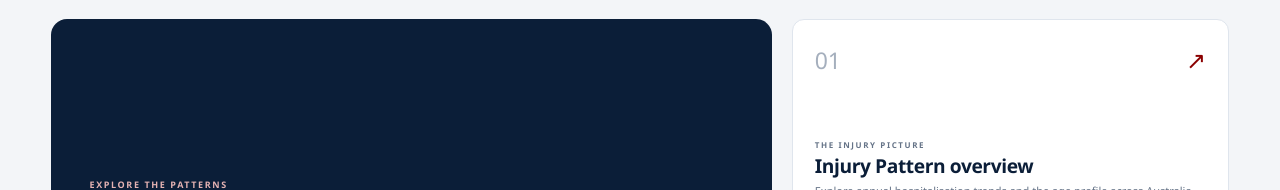
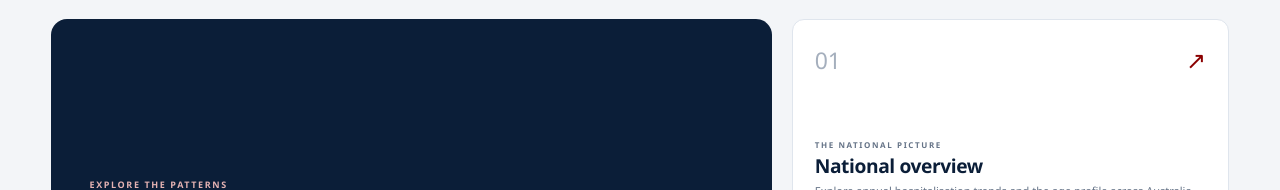
Before and after one commit to vndhya/Data_VisualisationV, a plain HTML site: page index.html in a window 1280 px wide. Shown: the part 105-295 px from the top of the page. Drawn offline with Linux system fonts and the light colour scheme.

Commit message:
Update index.html

```diff
--- a/index.html
+++ b/index.html
@@ -76,8 +76,8 @@
                 </div>
 
                 <div>
-                    <p class="eyebrow">THE INJURY PICTURE</p>
-                    <h2>Injury Pattern overview</h2>
+                    <p class="eyebrow">THE NATIONAL PICTURE</p>
+                    <h2>National overview</h2>
                     <p>
                         Explore annual hospitalisation trends
                         and the age profile across Australia.
```
